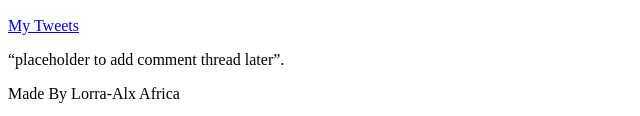
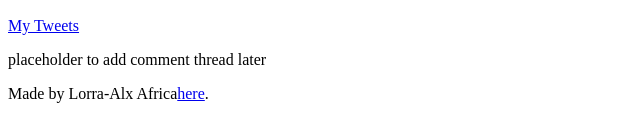
Before and after one commit to LorraObare/My_First_Portfolio, a plain HTML site: page html_basic/index.html in a window 1280 px wide. Shown: the part 727-843 px from the top of the page, 0-640 px from the left. Drawn offline with Linux system fonts and the light colour scheme.

Commit message:
corrections

```diff
--- a/html_basic/index.html
+++ b/html_basic/index.html
@@ -39,12 +39,13 @@
         <a href="tweets.html">My Tweets</a></article>
 
         <aside>
-            <p>“placeholder to add comment thread later”.</p>
+            <p>placeholder to add comment thread later</p>
         </aside>
 
     </main>
     <footer>
-          <p>Made By Lorra-Alx Africa</p>
+           Made by Lorra-Alx Africa<a href="<ANY LINK>" target="_blank">here</a>.
+
     </footer>
 </body>
 
```
Also changed, not shown: html_basic/tweets.html (+3 -3 lines).
